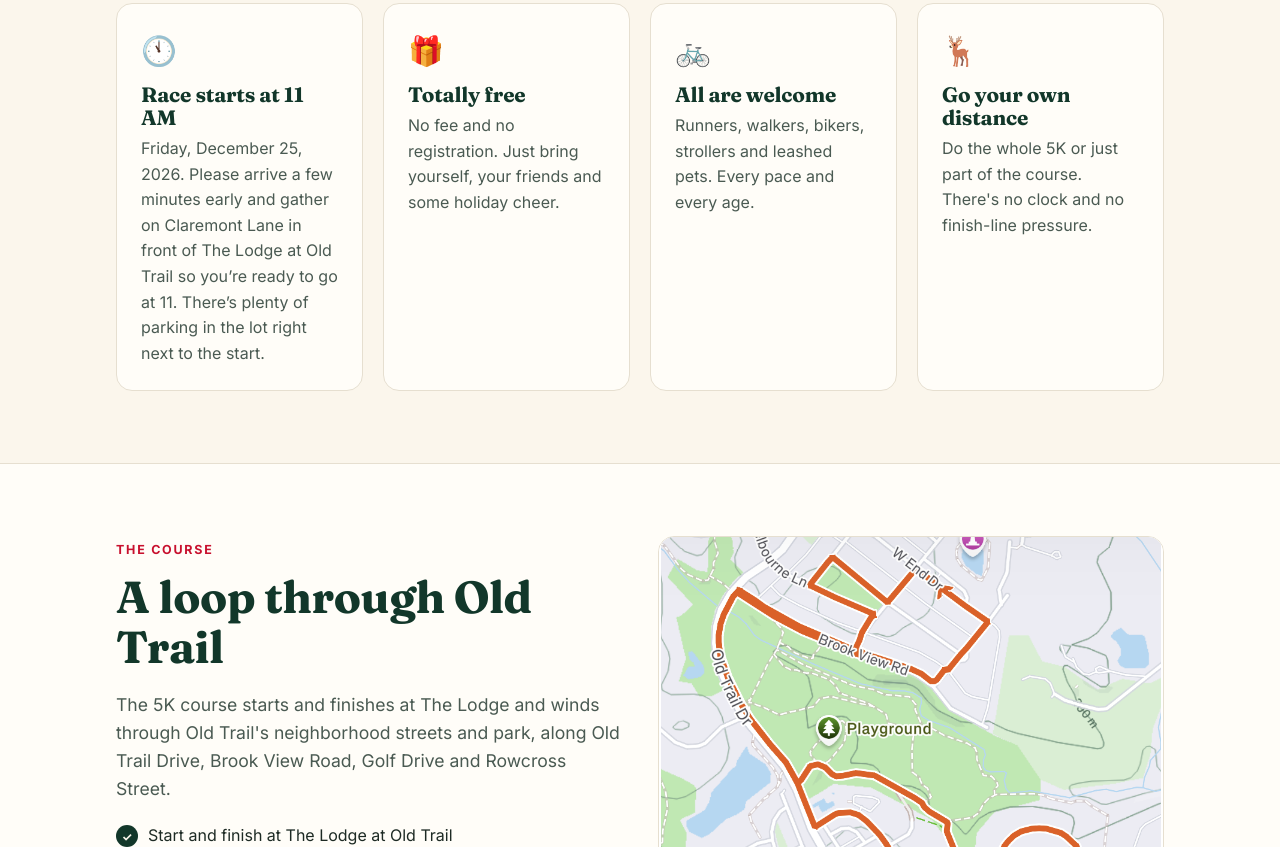
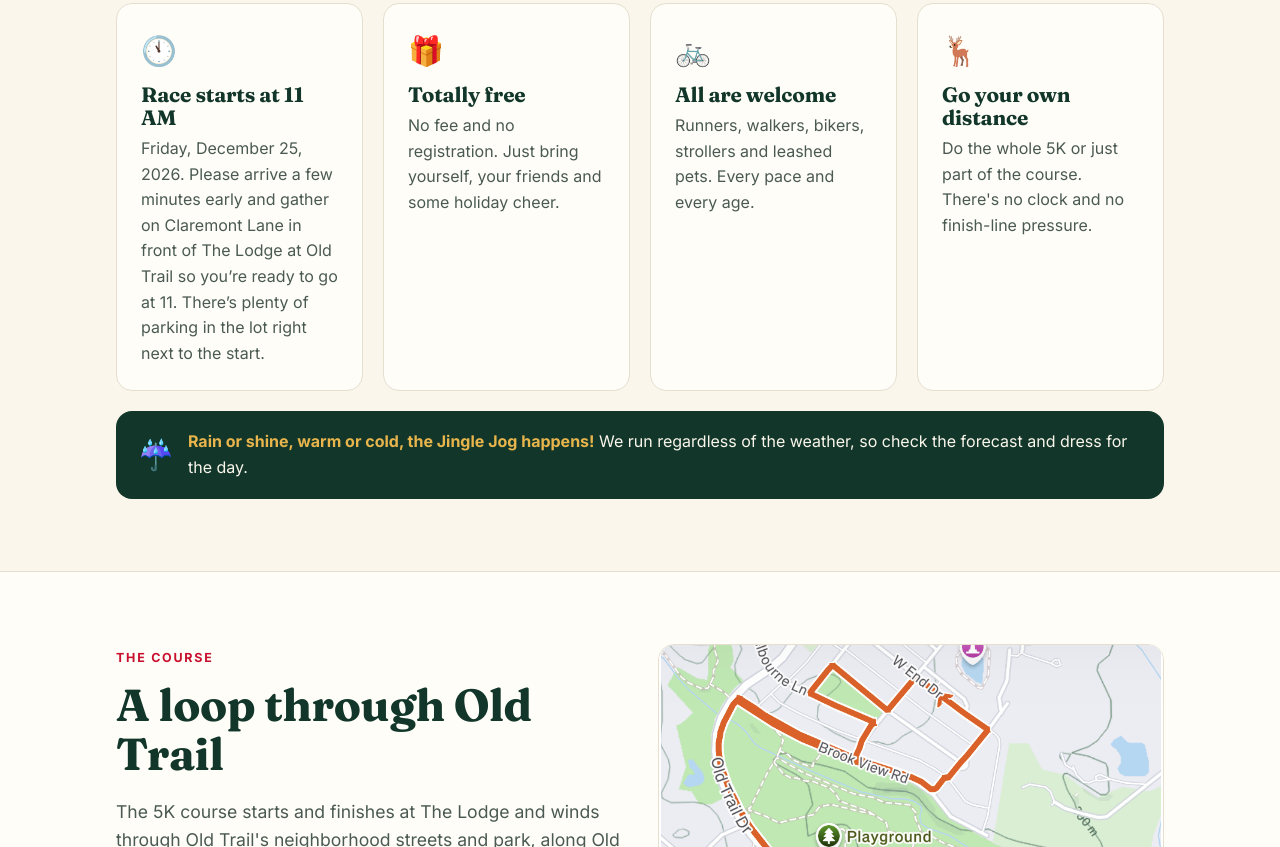
Before and after one commit to donnywyatt-oss/oldtrailjinglejog, a plain HTML site: page index.html in a window 1280 px wide. Shown: the part 1005-1852 px from the top of the page. Drawn offline with Linux system fonts and the light colour scheme.

Commit message:
Add rain-or-shine weather note
Co-Authored-By: Claude Opus 5.5 <noreply@anthropic.com>
Claude-Session: https://claude.ai/code/session_01HTLtZLXFReWxYkrC7FqajX

```diff
--- a/index.html
+++ b/index.html
@@ -6,7 +6,7 @@
   <title>Crozet Jingle Jog 5K</title>
   <meta name="description" content="The Crozet Jingle Jog 5K on Christmas Day: a free, festive community run, walk and ride at Old Trail in Crozet, Virginia, benefiting Grace Grocery food bank.">
   <meta property="og:title" content="Crozet Jingle Jog 5K">
-  <meta property="og:description" content="Free, festive, and open to all: runners, walkers, bikers, strollers and leashed pets. Christmas Day, December 25. Race starts at 11 AM on Claremont Lane in front of The Lodge at Old Trail; please arrive a few minutes early. Plenty of parking right next to the start.">
+  <meta property="og:description" content="Free, festive, and open to all: runners, walkers, bikers, strollers and leashed pets. Christmas Day, December 25. Race starts at 11 AM on Claremont Lane in front of The Lodge at Old Trail; please arrive a few minutes early. Rain or shine. Plenty of parking right next to the start.">
   <meta property="og:image" content="https://crozetjinglejog.com/images/start-crowd.jpg">
   <meta property="og:url" content="https://crozetjinglejog.com/">
   <link rel="canonical" href="https://crozetjinglejog.com/">
@@ -158,6 +158,13 @@
     .card h3 { font-size: 1.3rem; color: var(--pine); margin-bottom: 6px; }
     .card p { color: var(--ink-soft); }
 
+    .weather-note {
+      display: flex; gap: 14px; align-items: center; margin-top: 20px;
+      background: var(--pine); color: var(--cream); border-radius: var(--radius); padding: 18px 22px;
+    }
+    .weather-note .icon { font-size: 1.8rem; line-height: 1; }
+    .weather-note strong { color: var(--gold); }
+
     /* Course */
     .course { background: var(--paper); border-top: 1px solid var(--line); border-bottom: 1px solid var(--line); }
     .two-col { display: grid; gap: 36px; grid-template-columns: 1fr 1fr; align-items: start; }
@@ -260,7 +267,7 @@
 
   <header class="hero" id="top">
     <div class="wrap">
-      <span class="badge">Free &middot; All welcome</span>
+      <span class="badge">Free &middot; All welcome &middot; Rain or shine</span>
       <h1>Crozet Jingle Jog<span class="five">5K Run, Walk &amp; Ride</span></h1>
       <p class="tagline">A festive Old Trail tradition since 2013. Wear your holiday best and jingle all the way.</p>
       <div class="facts">
@@ -302,6 +309,10 @@
           <h3>Go your own distance</h3>
           <p>Do the whole 5K or just part of the course. There's no clock and no finish-line pressure.</p>
         </div>
+      </div>
+      <div class="weather-note">
+        <span class="icon" aria-hidden="true">&#x2614;</span>
+        <p><strong>Rain or shine, warm or cold, the Jingle Jog happens!</strong> We run regardless of the weather, so check the forecast and dress for the day.</p>
       </div>
     </div>
   </section>
```
